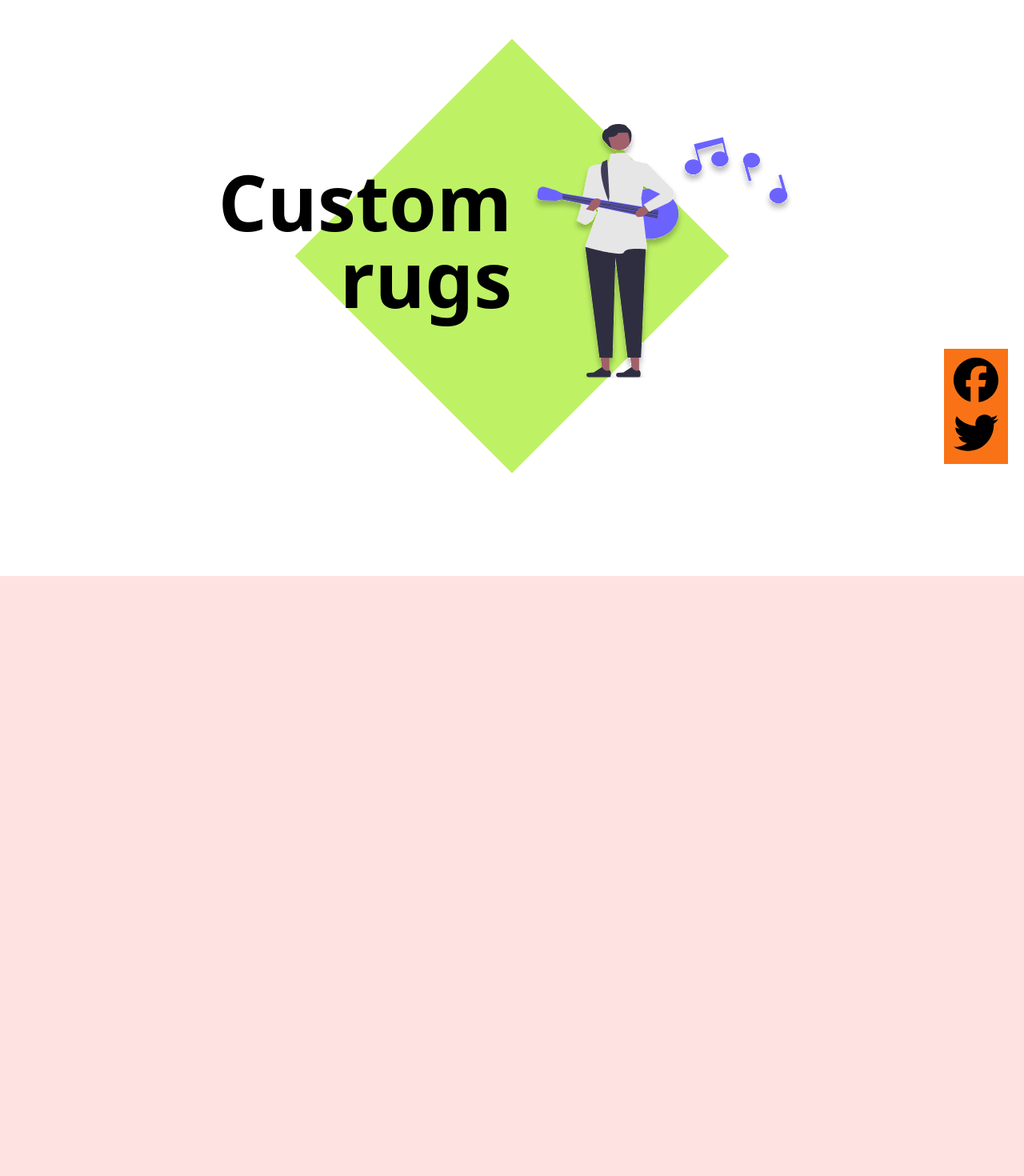
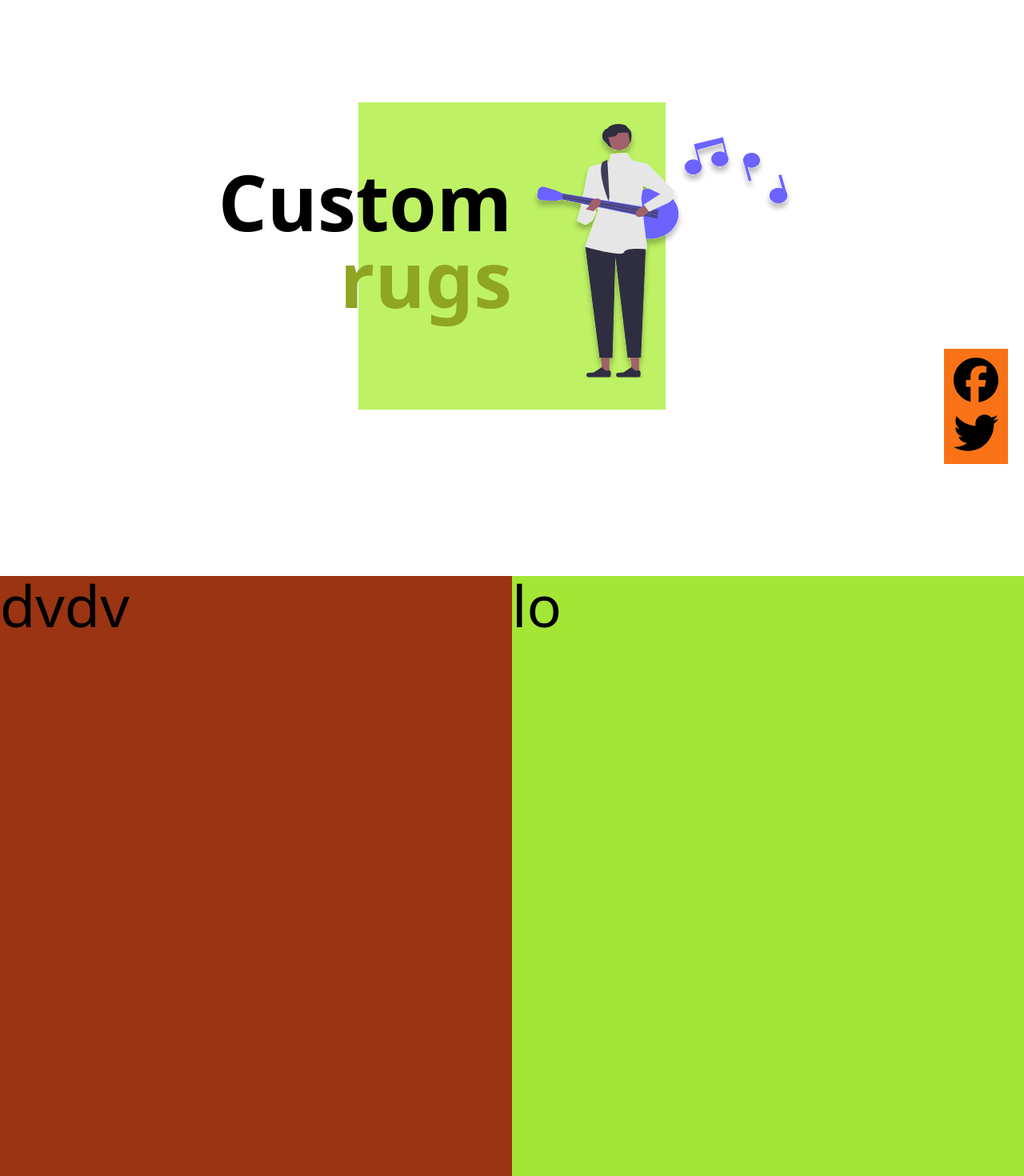
Before and after one commit to Hamz-06/ecom_front, a Next.js app: page / in a window 1280 px wide. Shown: the part 200-1670 px from the top of the page at 80% size. Built offline with nearby package versions, Linux system fonts and the light colour scheme.

Commit message:
working title animation

```diff
--- a/pages/index.js
+++ b/pages/index.js
@@ -4,31 +4,45 @@ import Header from '../Components/Header'
 
 import { FontAwesomeIcon } from '@fortawesome/react-fontawesome'
 import { faFacebook, faTwitter } from '@fortawesome/free-brands-svg-icons'
-import { useCallback, useEffect, useState } from 'react'
+import { useCallback, useEffect, useState, useRef, useLayoutEffect } from 'react'
 import { useTransition, animated, useSpring } from 'react-spring'
 
 export default function Home() {
   const [belowCustom, updateCustom] = useState(false)
-  const [title, updateTitle] = useState(['rugs'])
+  const [titles, updateTitle] = useState(['rugs'])
+
+  const sectionOne = useRef()
+  const custom_Word = useRef()
+  const rug_Word = useRef()
   const styles = useSpring({
-    from:{
-      x:-700,
+    from: {
+      x: -700,
+
 
     },
-    to:{
-      x:0,
+    to: {
+      x: 0,
       // opacity: !belowCustom ? 1 : 0,
-      y: belowCustom? 500:0,
+      color: belowCustom ? '#8fa5b6' : '#8fa523',
+      y: belowCustom ? (sectionOne.current.clientHeight - custom_Word.current.offsetTop - custom_Word.current.clientHeight) : 0
 
     },
+  })
 
 
-  }
-  )
+
+
+
+
 
 
   useEffect(() => {
-    const titleRug = document.getElementsByClassName('lol')[0]
+    console.log(custom_Word)
+  }, [])
+
+
+  useEffect(() => {
+
     const observer = new IntersectionObserver((entries) => {
       // console.log(entries)
       // console.log(entries[0].intersectionRatio)
@@ -43,13 +57,10 @@ export default function Home() {
       , {
         threshold: 0.5
       })
-    observer.observe(titleRug)
+    observer.observe(custom_Word.current)
 
   }, [])
 
-  useEffect(() => {
-    console.log(belowCustom)
-  }, [belowCustom])
 
 
   return (
@@ -64,22 +75,35 @@ export default function Home() {
       <Header />
 
       {/* Main Content */}
-      <main className=''>
+      <main>
 
         <section className='text-7xl font-extrabold flex w-full
-        h-screen flex-col md:flex-row md:text-8xl relative '>
+        h-screen flex-col md:flex-row md:text-8xl ' ref={sectionOne}>
           {/* <button onClick={()=>updateCustom(!belowCustom)}>Click me</button> */}
 
-          <div className='basis-1/2 flex items-center md:items-end md:justify-center justify-end mb-10 flex-col z-10'>
-            <p className='lol'>Custom</p>
+          <div className='basis-1/2 flex items-center md:items-end justify-end mb-10 md:justify-center
+          flex-col z-10 relative'>
 
-            <animated.p style={styles}>
-              {title}
-            </animated.p>
+            <div className='text-center md:text-right'>
+
+              <p ref={custom_Word} >Custom</p>
+
+              <animated.div style={{ ...styles }}
+                className={``}>
+                {titles}
+
+              </animated.div>
+
+            </div>
 
 
+            {/* <div className=''>lol</div> */}
 
           </div>
+
+
+          {/* svg image of guitar */}
+          {/* 789 */}
           <div className='-z-10 basis-1/2 flex md:items-center justify-center md:justify-start'>
             <svg height="330" viewBox="0 0 230 208" fill="none" xmlns="http://www.w3.org/2000/svg">
               <g clipPath="url(#clip0_16_4)" filter="url(#filter0_d_16_4)">
@@ -128,13 +152,28 @@ export default function Home() {
               </defs>
             </svg>
           </div>
-          <div className='h-80 w-80 md:h-96 md:w-96 absolute bg-lime-300 top-1/2 right-1/2
-          translate-x-1/2 -translate-y-1/2 rotate-45 -z-20'>
+          {/* background box image */}
+          <div className='w-full h-full absolute flex items-center justify-center'>
+            <div className='h-80 w-80 md:h-96 md:w-96 absolute bg-lime-300
+           -z-20'>
+            </div>
+
           </div>
         </section>
+        {/* section two */}
+        <section className='bg-red-100 w-full h-screen'>
+          <div className='flex h-full '>
 
-        <section className='bg-red-100 w-full h-screen'>
+            <div className='text-7xl flex-1 bg-orange-800
+            '>
+              dvdv
+            </div>
 
+            <div className="text-7xl flex-1 bg-lime-400">
+              lo
+            </div>
+
+          </div>
         </section>
 
         <section>
```
